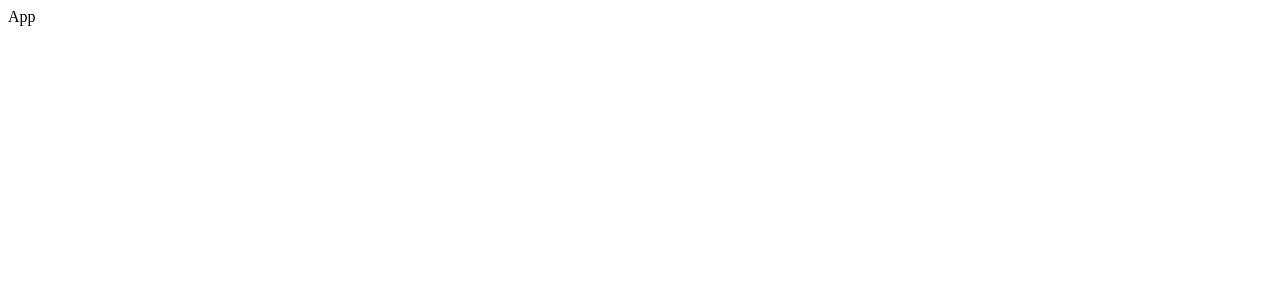
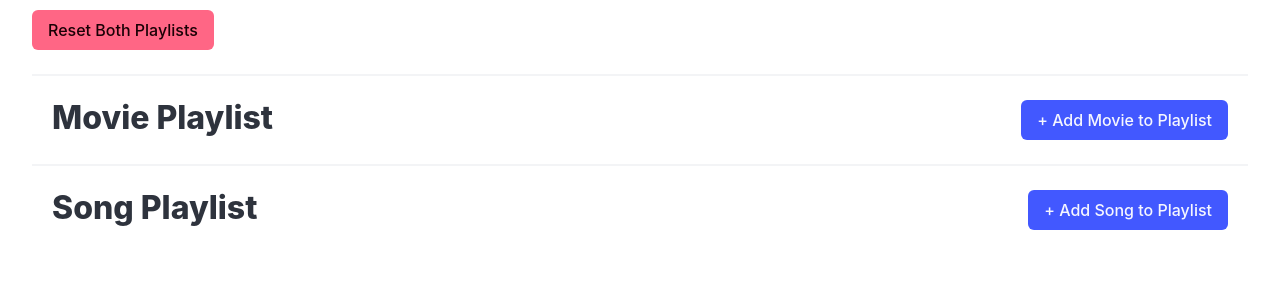
Before and after one commit to emmeiwhite/redux-toolkit-songs-movies-list, a JavaScript app: page / in a window 1280 px wide. Shown: the top 300 px of the page. Built offline with nearby package versions, Linux system fonts and the light colour scheme.

Commit message:
Installed bulma, @redux toolkit

```diff
--- a/package.json
+++ b/package.json
@@ -3,9 +3,12 @@
   "version": "0.1.0",
   "private": true,
   "dependencies": {
+    "@faker-js/faker": "^8.4.1",
+    "@reduxjs/toolkit": "^2.2.2",
     "@testing-library/jest-dom": "^5.17.0",
     "@testing-library/react": "^13.4.0",
     "@testing-library/user-event": "^13.5.0",
+    "bulma": "^1.0.0",
     "react": "^18.2.0",
     "react-dom": "^18.2.0",
     "react-scripts": "5.0.1",
--- a/public/index.html
+++ b/public/index.html
@@ -2,19 +2,34 @@
 <html lang="en">
   <head>
     <meta charset="utf-8" />
-    <link rel="icon" href="%PUBLIC_URL%/favicon.ico" />
-    <meta name="viewport" content="width=device-width, initial-scale=1" />
-    <meta name="theme-color" content="#000000" />
+    <link
+      rel="icon"
+      href="%PUBLIC_URL%/favicon.ico"
+    />
+    <meta
+      name="viewport"
+      content="width=device-width, initial-scale=1"
+    />
+    <meta
+      name="theme-color"
+      content="#000000"
+    />
     <meta
       name="description"
       content="Web site created using create-react-app"
     />
-    <link rel="apple-touch-icon" href="%PUBLIC_URL%/logo192.png" />
+    <link
+      rel="apple-touch-icon"
+      href="%PUBLIC_URL%/logo192.png"
+    />
     <!--
       manifest.json provides metadata used when your web app is installed on a
       user's mobile device or desktop. See https://developers.google.com/web/fundamentals/web-app-manifest/
     -->
-    <link rel="manifest" href="%PUBLIC_URL%/manifest.json" />
+    <link
+      rel="manifest"
+      href="%PUBLIC_URL%/manifest.json"
+    />
     <!--
       Notice the use of %PUBLIC_URL% in the tags above.
       It will be replaced with the URL of the `public` folder during the build.
@@ -24,7 +39,7 @@
       work correctly both with client-side routing and a non-root public URL.
       Learn how to configure a non-root public URL by running `npm run build`.
     -->
-    <title>React App</title>
+    <title>Playlist App</title>
   </head>
   <body>
     <noscript>You need to enable JavaScript to run this app.</noscript>
--- a/src/App.js
+++ b/src/App.js
@@ -1,5 +1,24 @@
-import React from "react";
+import "./styles.css";
+import MoviePlayList from "./components/MoviePlayList";
+import SongPlayList from "./components/SongPlayList";
 
 export default function App() {
-  return <div>App</div>;
+  const handleResetClick = () => {
+    //
+  };
+
+  return (
+    <div className="container is-fluid">
+      <button
+        onClick={() => handleResetClick()}
+        className="button is-danger"
+      >
+        Reset Both Playlists
+      </button>
+      <hr />
+      <MoviePlayList />
+      <hr />
+      <SongPlayList />
+    </div>
+  );
 }
--- /dev/null
+++ b/src/components/MoviePlayList.js
@@ -0,0 +1,49 @@
+import { createRandomMovie } from "../data";
+
+function MoviePlayList() {
+  // To Do:
+  // Get list of movies
+  const moviePlaylist = [];
+
+  const handleMovieAdd = (movie) => {
+    // To Do:
+    // Add movie to list of movies
+  };
+  const handleMovieRemove = (movie) => {
+    // To Do:
+    // Remove movie from list of movies
+  };
+
+  const renderedMovies = moviePlaylist.map((movie) => {
+    return (
+      <li key={movie}>
+        {movie}
+        <button
+          onClick={() => handleMovieRemove(movie)}
+          className="button is-danger"
+        >
+          X
+        </button>
+      </li>
+    );
+  });
+
+  return (
+    <div className="content">
+      <div className="table-header">
+        <h3 className="subtitle is-3">Movie Playlist</h3>
+        <div className="buttons">
+          <button
+            onClick={() => handleMovieAdd(createRandomMovie())}
+            className="button is-link"
+          >
+            + Add Movie to Playlist
+          </button>
+        </div>
+      </div>
+      <ul>{renderedMovies}</ul>
+    </div>
+  );
+}
+
+export default MoviePlayList;
--- /dev/null
+++ b/src/components/SongPlayList.js
@@ -0,0 +1,49 @@
+import { createRandomSong } from "../data";
+
+function SongPlayList() {
+  // To Do:
+  // Get list of songs
+  const songPlaylist = [];
+
+  const handleSongAdd = (song) => {
+    // To Do:
+    // Add song to list of songs
+  };
+  const handleSongRemove = (song) => {
+    // To Do:
+    // Remove song from list of songs
+  };
+
+  const renderedSongs = songPlaylist.map((song) => {
+    return (
+      <li key={song}>
+        {song}
+        <button
+          onClick={() => handleSongRemove(song)}
+          className="button is-danger"
+        >
+          X
+        </button>
+      </li>
+    );
+  });
+
+  return (
+    <div className="content">
+      <div className="table-header">
+        <h3 className="subtitle is-3">Song Playlist</h3>
+        <div className="buttons">
+          <button
+            onClick={() => handleSongAdd(createRandomSong())}
+            className="button is-link"
+          >
+            + Add Song to Playlist
+          </button>
+        </div>
+      </div>
+      <ul>{renderedSongs}</ul>
+    </div>
+  );
+}
+
+export default SongPlayList;
--- /dev/null
+++ b/src/data/index.js
@@ -0,0 +1,13 @@
+import { faker } from "@faker-js/faker/locale/en";
+
+// This file has nothing to do with Redux
+// It exports functions that create random
+// movies and song
+
+export const createRandomMovie = () => {
+  return `${faker.word.adjective()} ${faker.word.noun()}`;
+};
+
+export const createRandomSong = () => {
+  return faker.music.songName();
+};
--- a/src/index.js
+++ b/src/index.js
@@ -1,3 +1,4 @@
+import "bulma/css/bulma.css";
 import ReactDOM from "react-dom/client";
 import App from "./App";
 
--- /dev/null
+++ b/src/styles.css
@@ -0,0 +1,34 @@
+ul {
+  list-style-type: none !important;
+  margin: 0 !important;
+}
+
+.content ul li:first-of-type {
+  border-top: 1px solid #ddd;
+}
+
+.content ul li {
+  border-bottom: 1px solid #ddd;
+  padding: 4px;
+  margin: 0 !important;
+  display: flex;
+  flex-direction: row;
+  justify-content: space-between;
+  align-items: center;
+  text-transform: capitalize;
+}
+
+h3 {
+  margin: 0 !important;
+}
+
+.table-header {
+  display: flex;
+  justify-content: space-between;
+  flex-wrap: wrap;
+  margin: 20px;
+}
+
+.container > button {
+  margin-top: 10px;
+}
```
Also changed, not shown: 1 other file (tests, documents, lock files or other folders).
